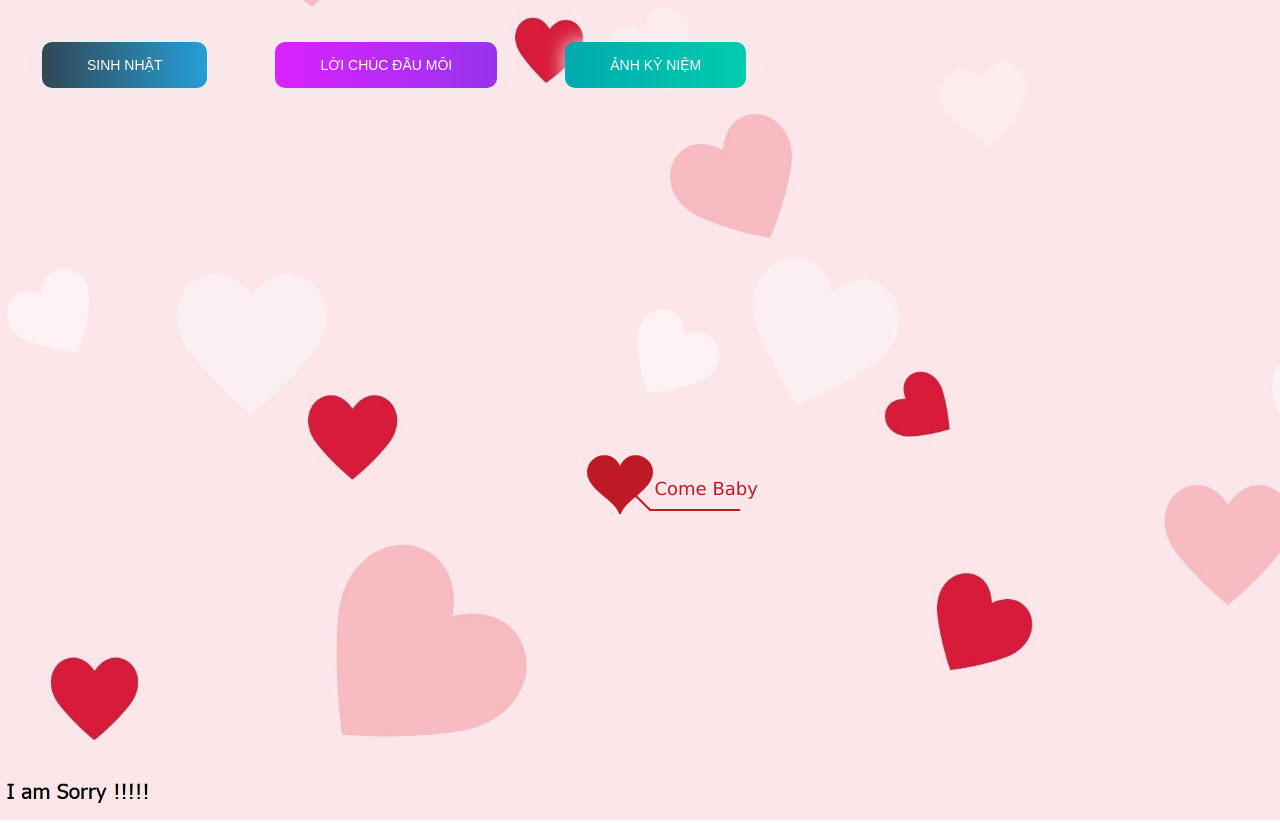
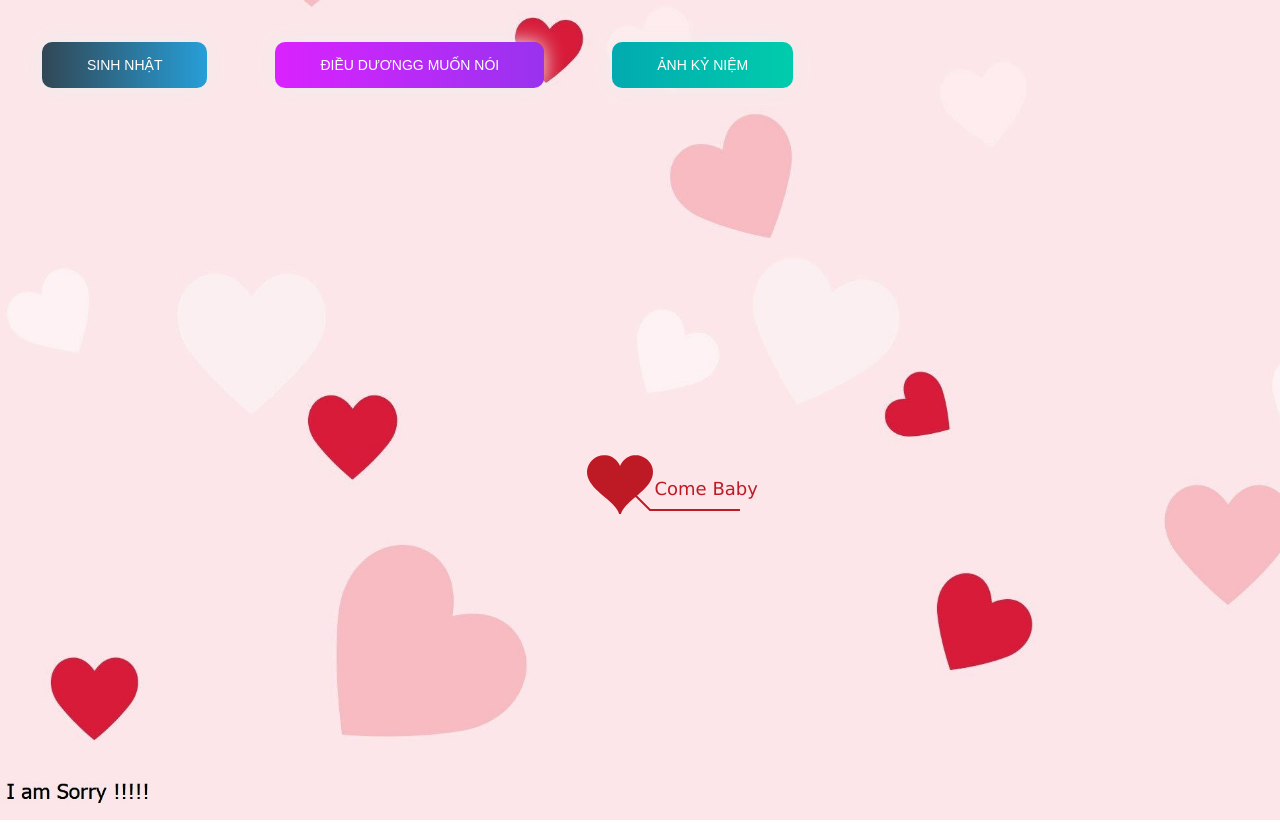
Before and after one commit to VanDuonggg/Happybithday_Haa, a plain HTML site: page timeline.html in a window 1280 px wide. Drawn offline with Linux system fonts and the light colour scheme.

Commit message:
Update timeline.html

```diff
--- a/timeline.html
+++ b/timeline.html
@@ -22,7 +22,7 @@
     <body>
         <div class="buttons">
             <a href="index.html" class="btn btn-bir">Sinh nhật</a>
-            <a href="timeline.html" class="btn btn-timeline">Lời chúc đầu môi</a>
+            <a href="timeline.html" class="btn btn-timeline">Điều Dươngg muốn nói</a>
             <a href="gallery.html" class="btn btn-gallery">Ảnh kỷ niệm</a>
         </div>
         <div id="main">
```
